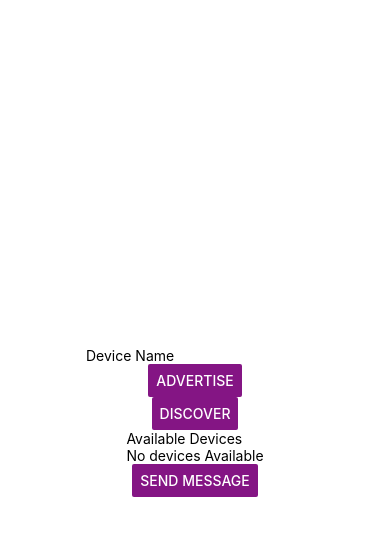
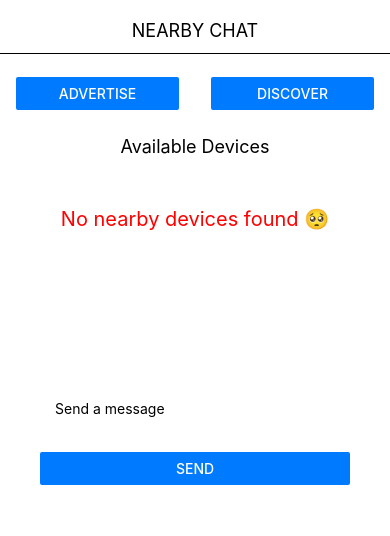
Before and after one commit to Rits1272/react-native-google-nearby-connection-api, a React Native app in the folder example/: screen / in a window 390 px wide. Shown: the top 536 px of the page. Built offline with nearby package versions, Linux system fonts and the light colour scheme.

Commit message:
Added UI

```diff
--- a/example/src/App.tsx
+++ b/example/src/App.tsx
@@ -1,8 +1,23 @@
 import * as React from 'react';
 import { useEffect, useState } from 'react';
-import { StyleSheet, View, Text, NativeModules, Button, PermissionsAndroid, TextInput, DeviceEventEmitter, CheckBox } from 'react-native';
+import { StyleSheet,
+         View,
+         Text,
+         NativeModules,
+         Button,
+         PermissionsAndroid,
+         DeviceEventEmitter,
+         CheckBox,
+         ScrollView,
+         TextInput,
+         TouchableOpacity,
+         Dimensions,
+         Alert,
+         FlatList} from 'react-native';
 
 const { NearbyChat } = NativeModules;
+
+const SCREEN_WIDTH = Dimensions.get('window').width;
 
 export default function App() {
 
@@ -13,11 +28,17 @@ export default function App() {
 
   const [deviceName, setDeviceName] = useState('');
   const [endpoints, setEndpoints] = useState([]);
-  const [isSelected, setSelection] = useState(false);
-  const [selectedDevices, selectDevice] = useState([]);
+  const [isSelected, setSelection] = useState([]);
+  const [isDeviceSelected, setIsDeviceSelected] = useState([]);
+  const [refresh, setRefresh] = useState();
+  const [message, setMessage] = useState("");
 
   const getEndpoints = (event) => {
     setEndpoints(event);
+    const diff = endpoints.length - isDeviceSelected.length;
+    for(let i = 0; i < diff; i++) {
+      isDeviceSelected.push(false);
+    }
     console.log(endpoints);
   };
 
@@ -79,19 +100,38 @@ export default function App() {
 
   const receiveMessage = async () => {
     const msg = await NearbyChat.getMessage();
+    Alert.alert("Received the message", msg);
     console.log("This is the msg", msg);
   }
 
   const sendMessageToSelectedDevices = () => {
-    if(selectedDevices.length>0){
-        selectedDevices.map((device) => {
-          NearbyChat.sendMessage(device.split("_")[0], "HI there from Me!");
-          console.log("Message sent!");
-        })
-    }
-    else {
-        console.log("No device selected");
-    }
+    isDeviceSelected.map((active, index) => {
+      if(active) {
+        const device = endpoints[index];
+        const deviceId = device.split("_")[0];
+        NearbyChat.sendMessage(deviceId, message);
+      }
+    });
+    setMessage("");
+  }
+
+  const toggleDeviceSelection = (index) => {
+    let active = isSelected[index];
+    let tempIsSelected = isSelected;
+    tempIsSelected[index] = !active;
+    setIsDeviceSelected(tempIsSelected);
+    setRefresh(Math.random(10000)); // a work around to rerender the endpoint list
+  }
+
+  const renderDeviceList = ({index, item}) => {
+    let color = isSelected[index] ? '#007AFF' : '#d3d3d3';
+    return (
+      <TouchableOpacity
+        onPress={() => toggleDeviceSelection(index)}
+        style={[styles.card, { backgroundColor: color }]}>
+        <Text style={styles.deviceName} key={index}>{item.toUpperCase()}</Text>
+      </TouchableOpacity>
+    )
   }
 
   DeviceEventEmitter.addListener("endpoints", getEndpoints);
@@ -99,75 +139,107 @@ export default function App() {
 
   return (
     <View style={styles.container}>
-      <TextInput
-        editable
-        maxLength={40}
-        onChangeText={text => setDeviceName(text)}
-        value={deviceName}
-        placeholder="Device Name"
-      />
-      <Button
-        onPress={OnPressAdvertise}
-        title="Advertise"
-        color="#841584"
-        accessibilityLabel="Learn more about this purple button"
-      />
-      <Button
-        onPress={OnPressDiscover}
-        title="Discover"
-        color="#841584"
-        accessibilityLabel="Learn more about this purple button"
-      />
-      <View>
-        <Text>Available Devices</Text>
-        {
-          (endpoints.length === 0) ? <Text>No devices Available</Text> :
-            <View>
-              {
-                endpoints.map((endpoint, i) => (
-                <View>
-                <CheckBox
-                  value={isSelected}
-                  onValueChange={() => {
-                    setSelection(!isSelected);
-                    if (isSelected){
-                      selectDevice([...selectedDevices, endpoint]);
-                    } else {
-                      selectDevice(selectedDevices.filter((device) => {
-                        return device !== endpoint;
-                      }));
-                    }
-                    console.log(selectedDevices);
-                  }}
-                />
-                  <Text key={i}>{endpoint}</Text>
-                </View>
-              ))
-            }
+      <Text style={[styles.heading, {paddingBottom: 12, borderBottomWidth: 0.5}]}>NEARBY CHAT</Text>
+      <View style={styles.subcontainer}>
+        <View style={styles.buttonContainer}>
+          <Button title="Advertise" color="#007AFF" onPress={OnPressAdvertise}/>
+        </View>
+        <View style={styles.buttonContainer}>
+          <Button title="Discover" color="#007AFF" onPress={OnPressDiscover}/>
+        </View>
       </View>
-        }
+      <View style={styles.deviceContainer}>
+        <Text style={styles.heading}>Available Devices</Text>
+        {endpoints.length > 0 ?
+        <ScrollView horizontal={true}>
+          {
+            endpoints.map((device, index) => {
+              const color = isSelected[index] ? 'blue': '#a9a9a9';
+              return (
+                  <TouchableOpacity
+                    key={index}
+                    onPress={() => toggleDeviceSelection(index)}
+                    style={[styles.card, { backgroundColor: color }]}>
+                    <Text style={styles.deviceName}>{device.toUpperCase()}</Text>
+                  </TouchableOpacity>
+                )
+            })
+          }
+        </ScrollView>
+        :
+        <Text style={styles.message}>No nearby devices found 🥺</Text>
+      }
+      </View>
+      <View style={styles.inputContainer}>
+        <TextInput
+          style={styles.input}
+          onChangeText={text => setMessage(text)}
+          value={message}
+          placeholder="Send a message"/>
+        <Button title="Send" color="#007AFF" onPress={sendMessageToSelectedDevices} />
+      </View>
     </View>
-    <Button
-        onPress={sendMessageToSelectedDevices}
-        title="Send Message"
-        color="#841584"
-        accessibilityLabel="Learn more about this purple button"
-      />
-    </View >
   );
 }
 
-// Try to use styled components here for defining the styles.
-// https://styled-components.com/
+
 const styles = StyleSheet.create({
   container: {
     flex: 1,
+    marginTop: '5%',
+  },
+  subcontainer: {
+    flexDirection: 'row',
+  },
+  buttonContainer: {
+    flex: 1,
+    padding: '4%',
+    marginTop: 8,
+  },
+  deviceContainer: {
+    marginTop: 10,
+    flex: 0.5,
+  },
+  heading: {
+    textAlign: 'center',
+    fontSize: 18,
+  },
+  text: {
+    marginTop: 10,
+    textAlign: 'center',
+  },
+  inputContainer: {
+    marginTop: 20,
+    marginLeft: 40,
+    marginRight: 40,
+    flex: 1,
+  },
+  input: {
+    borderRadius: 5,
+    borderWidth: 0,
+    elevation: 3,
+    padding: 15,
+    marginBottom: 20,
+  },
+  card: {
+    height: 'auto',
+    width: SCREEN_WIDTH * 0.8,
+    margin: 10,
+    marginBottom: 0,
+    justifyContent: 'center',
     alignItems: 'center',
-    justifyContent: 'center',
+    elevation: 5,
+    borderRadius: 5,
   },
-  box: {
-    width: 60,
-    height: 60,
-    marginVertical: 20,
+  deviceName: {
+    color: '#fff',
+    fontSize: 18,
+    fontWeight: '600',
   },
+  message: {
+    textAlign: 'center',
+    fontSize: 20,
+    color: 'red',
+    marginTop: 50,
+  }
 });
```
